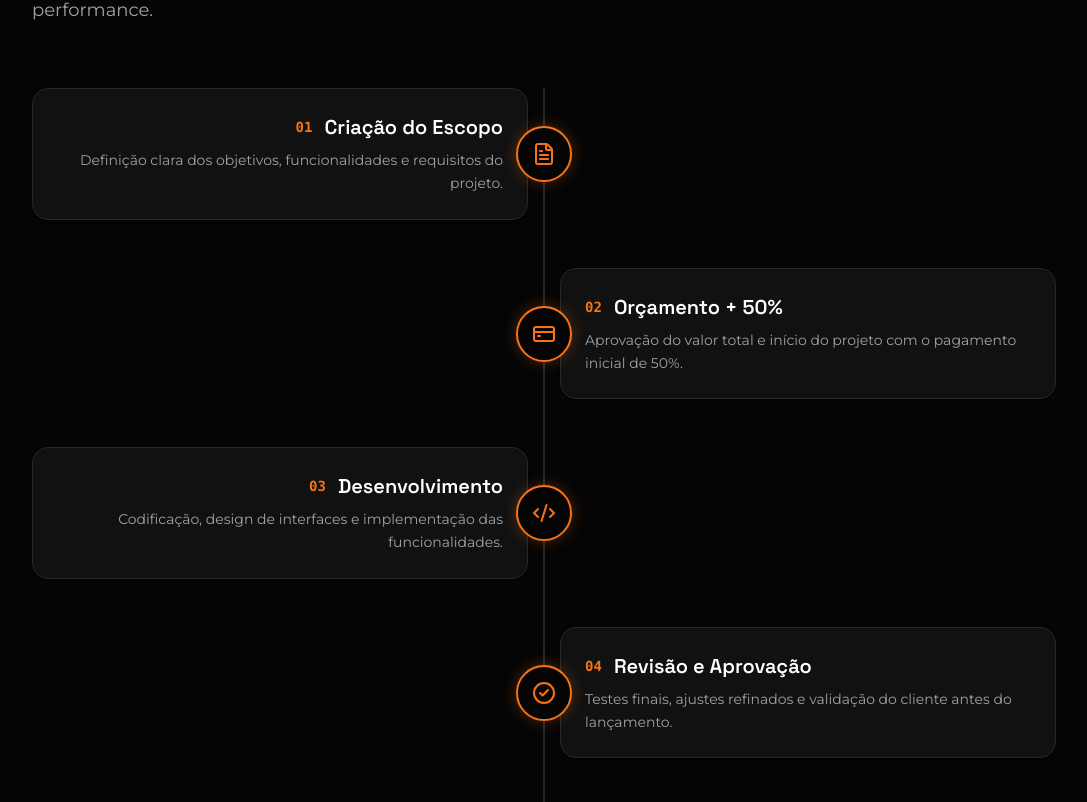
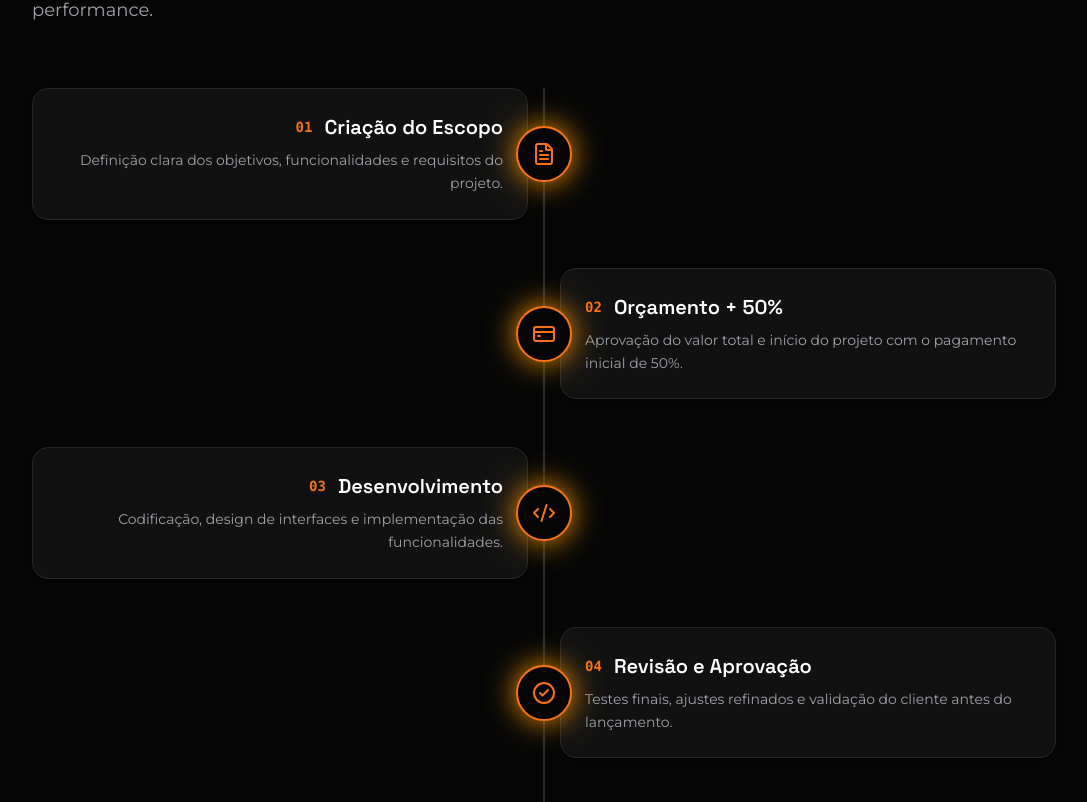
Before and after one commit to joaonevescampos/portfolio-joao-campos, a React (Vite) app: page /client in a window 1280 px wide. Shown: the part 3038-3840 px from the top of the page, without its empty margins (96-1183 px from the left). Built offline with nearby package versions, Linux system fonts and the light colour scheme.

Commit message:
fix: adjusting the icon shadow - processTimeline

```diff
--- a/src/components/ProcessTimeline.tsx
+++ b/src/components/ProcessTimeline.tsx
@@ -27,7 +27,10 @@ export const ProcessTimeline: React.FC = () => {
   const { t } = useTranslation();
 
   return (
-    <section className="w-full py-16 px-4 md:px-8 bg-[var(--color-bg-dark)] text-[var(--color-text-primary)] transition-colors duration-300" id="process">
+    <section
+      className="w-full py-16 px-4 md:px-8 bg-[var(--color-bg-dark)] text-[var(--color-text-primary)] transition-colors duration-300"
+      id="process"
+    >
       <div className="max-w-5xl mx-auto">
         {/* Cabeçalho */}
         <div className="mb-16 text-center md:text-left">
@@ -79,7 +82,7 @@ export const ProcessTimeline: React.FC = () => {
 
                   {/* Nó Central (Ícone) */}
                   <div className="absolute left-0 md:left-1/2 md:transform md:-translate-x-1/2 flex items-center justify-center z-10">
-                    <div className="w-14 h-14 rounded-full bg-[var(--color-bg-dark)] border-2 border-[var(--color-accent)] flex items-center justify-center shadow-[0_0_15px_var(--color-accent-glow)] group-hover:scale-110 transition-transform duration-300">
+                    <div className="w-14 h-14 rounded-full bg-[var(--color-bg-dark)] border-2 border-[var(--color-accent)] flex items-center justify-center shadow-[0_0_30px_var(--color-accent-glow)] shadow-amber-500 group-hover:scale-110 transition-transform duration-300">
                       <Icon className="w-6 h-6 text-[var(--color-accent)]" />
                     </div>
                   </div>
```
